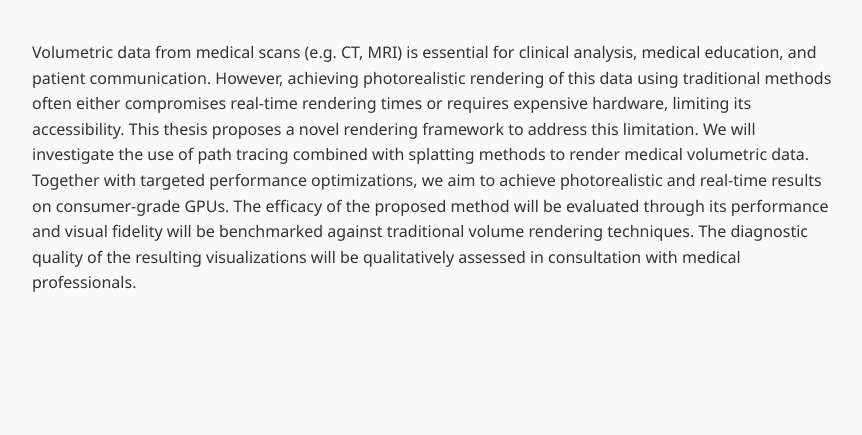
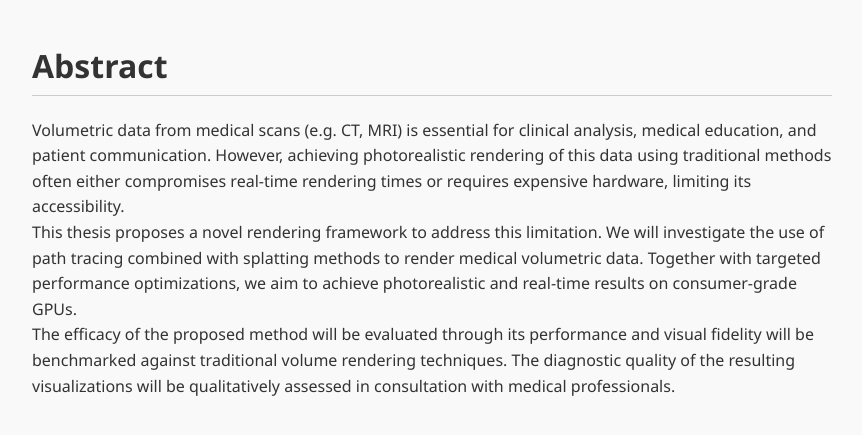
Before and after one commit to satosamo/satosamo.github.io, a Jekyll site: the page articles/0_abstract.html, which Jekyll copies as it is, in a window 1280 px wide. Shown: the top 435 px of the page, without its empty margins (208-1070 px from the left). Built offline with Jekyll 4.4.1, drawn with Linux system fonts in a browser that asks for light colours.

Commit message:
Update 0_abstract.html

```diff
--- a/articles/0_abstract.html
+++ b/articles/0_abstract.html
@@ -35,11 +35,12 @@
   </style>
 </head>
 <body>
+<h1>Abstract</h1>
 
 Volumetric data from medical scans (e.g. CT, MRI) is essential for clinical analysis, medical education, and patient communication. However, achieving photorealistic rendering of this data using traditional methods often either compromises real-time rendering times or requires expensive hardware, limiting its accessibility.
-
+<br>
 This thesis proposes a novel rendering framework to address this limitation. We will investigate the use of path tracing combined with splatting methods to render medical volumetric data. Together with targeted performance optimizations, we aim to achieve photorealistic and real-time results on consumer-grade GPUs.
-
+<br>
 The efficacy of the proposed method will be evaluated through its performance and visual fidelity will be benchmarked against traditional volume rendering techniques. The diagnostic quality of the resulting visualizations will be qualitatively assessed in consultation with medical professionals.
 
 
```
